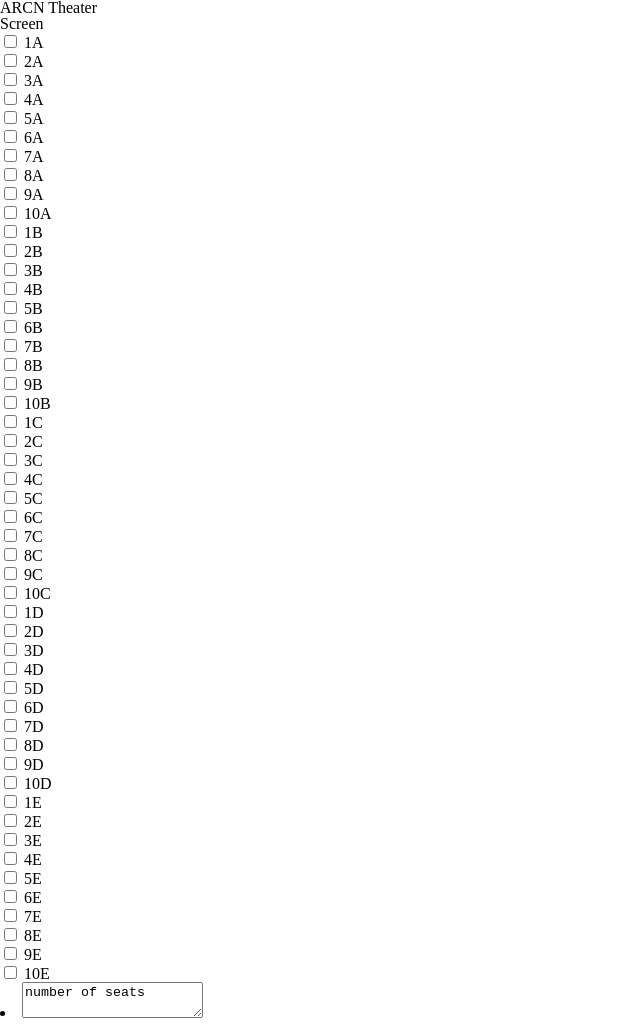
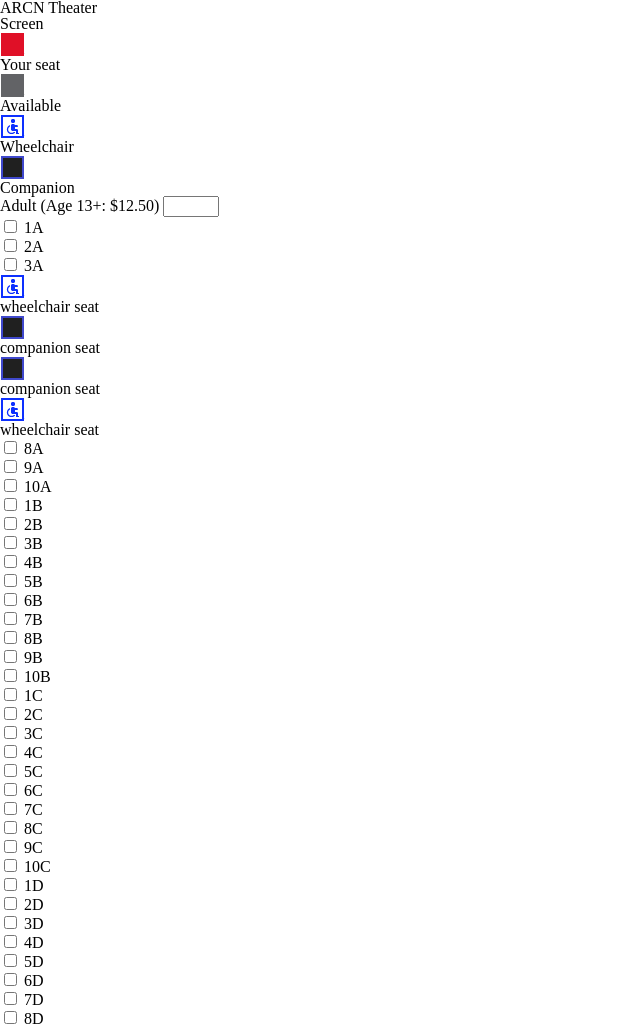
Before and after one commit to rafagan1/itmd362-project-two, a plain HTML site: page seating/index.html in a window 1280 px wide. Shown: the top 1024 px of the page, without its empty margins (0-640 px from the left). Drawn offline with Linux system fonts and the light colour scheme; files that its build step writes are made by us from their sources.

Commit message:
Add images for seats type to be selected

```diff
--- a/seating/index.html
+++ b/seating/index.html
@@ -14,6 +14,47 @@
     <p>Screen</p>
   </header>
   <main>
+    <ul id="main-seat-img">
+      <li>
+        <figure>
+          <img src="/assets/img/standard_selected.png" alt="standard selected" />
+          <figcaption>
+            Your seat
+          </figcaption>
+        </figure>
+      </li>
+      <li>
+        <figure>
+          <img src="/assets/img/standard_available.png" alt="standard available" />
+          <figcaption>
+            Available
+          </figcaption>
+        </figure>
+      </li>
+      <li>
+        <figure>
+          <img src="/assets/img/wheelchair_available.png" alt="wheelchair seat" />
+          <figcaption>
+            Wheelchair
+          </figcaption>
+        </figure>
+      </li>
+      <li>
+        <figure>
+          <img src="/assets/img/companion_available.png" alt="companion seat" />
+          <figcaption>
+            Companion
+          </figcaption>
+        </figure>
+      </li>
+    </ul>
+    <ol>
+      <li id="adult">
+        <label for="adult-tickets">Adult (Age 13+:  $12.50)</label>
+        <input type= "number" id= "adult-tickets" name="adult-tickets" min="1" max="10" required />
+      </li>
+    </ol>
+    <form action="#null" method="get" id="form-list">
   <ol class="seat-map">
     <li class="seat">
       <input type="checkbox" name="a1" id="A1">
@@ -28,20 +69,38 @@
       <label for="3A">3A</label>
     </li>
     <li class="seat">
-      <input type="checkbox" name="4a" id="4A">
-      <label for="4A">4A</label>
+      <figure class="seat-img">
+        <img class="wheelchair" src="/assets/img/wheelchair_available.png" alt="wheelchair seat" />
+        <figcaption class="fig">
+          wheelchair seat
+        </figcaption>
+      </figure>
     </li>
     <li class="seat">
-      <input type="checkbox" name="5a" id="5A">
-      <label for="5A">5A</label>
+      <figure class="seat-img">
+        <img class="companion" src="/assets/img/companion_available.png" alt="companion seat" />
+        <figcaption class="fig">
+          companion seat
+        </figcaption>
+      </figure>
     </li>
     <li class="seat">
-      <input type="checkbox" name="6a" id="6A">
-      <label for="6A">6A</label>
+      <figure class="seat-img">
+        <img class="companion" src="/assets/img/companion_available.png" alt="companion seat" />
+        <figcaption class="fig">
+          companion seat
+        </figcaption>
+      </figure>
     </li>
     <li class="seat">
-      <input type="checkbox" name="7a" id="7A">
-      <label for="7A">7A</label>
+      <figure class="seat-img">
+        <img class="wheelchair" src="/assets/img/wheelchair_available.png" alt="wheelchair seat" />
+        <figcaption class="fig">
+          wheelchair seat
+        </figcaption>
+      </figure>
+      <!-- <input type="checkbox" name="7a" id="7A"> -->
+      <!-- <label for="7A">7A</label> -->
     </li>
     <li class="seat">
       <input type="checkbox" name="8a" id="8A">
```
